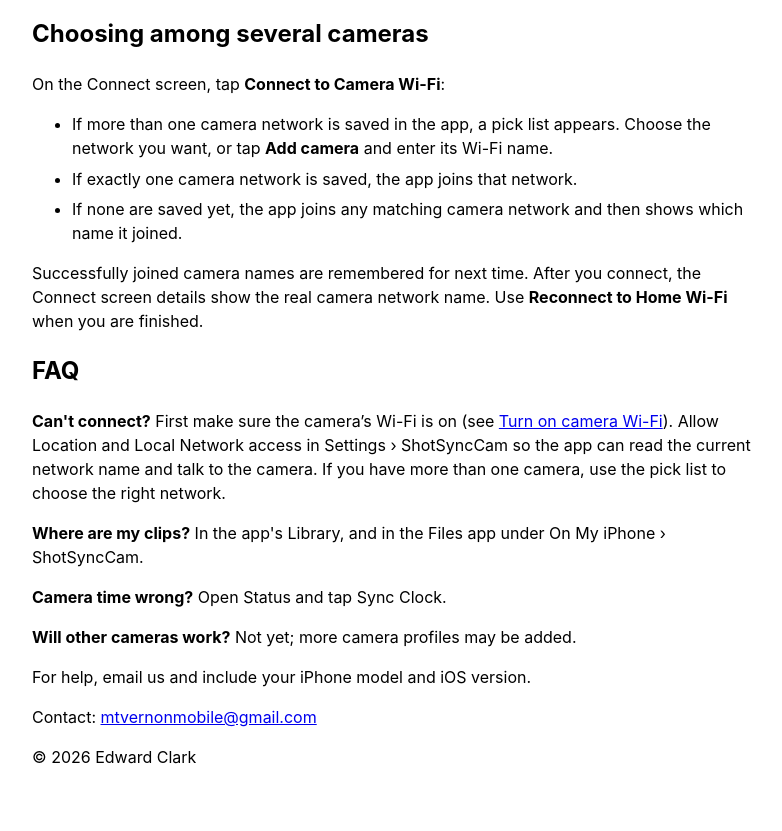
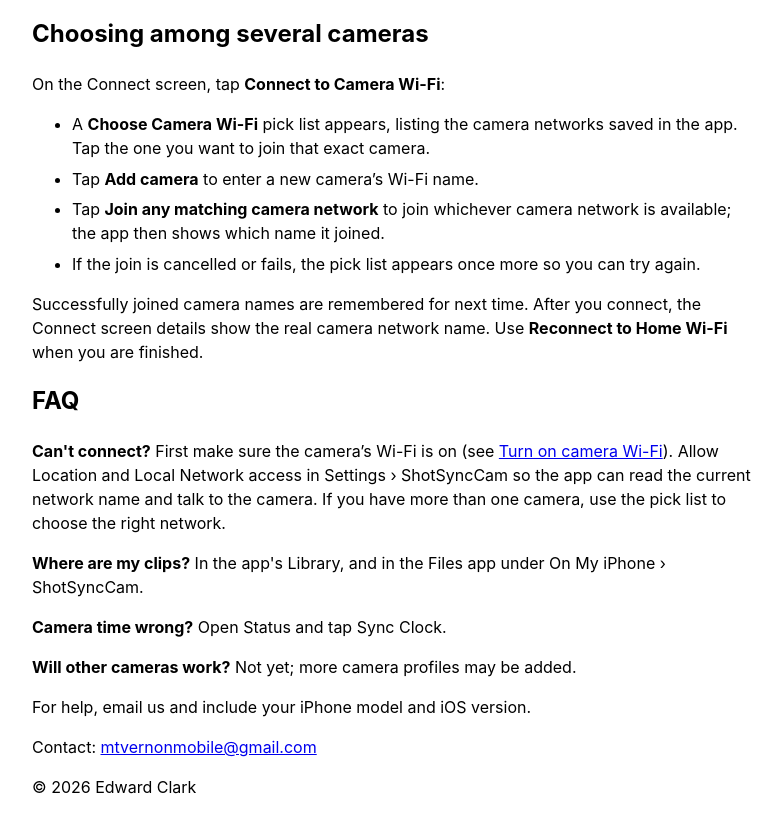
Before and after one commit to eeclarkjr/shotsynccam, a plain HTML site: page support.html in a window 1280 px wide. Shown: the part 2957-3788 px from the top of the page, without its empty margins (248-1030 px from the left). Before the commit the page ends 3758 px from the top, so only its background shows below. Drawn offline with Linux system fonts and the light colour scheme.

Commit message:
Describe the always-shown camera Wi-Fi pick list (ShotSyncCam 1.1.2).

```diff
--- a/support.html
+++ b/support.html
@@ -87,9 +87,10 @@ Example: if <i>S</i> is <code>0xa05df6d0</code>, type <code>fill b 0xa05df6ee +1
 <h2 id="pick-list">Choosing among several cameras</h2>
 <p>On the Connect screen, tap <b>Connect to Camera Wi-Fi</b>:</p>
 <ul>
-<li>If more than one camera network is saved in the app, a pick list appears. Choose the network you want, or tap <b>Add camera</b> and enter its Wi-Fi name.</li>
-<li>If exactly one camera network is saved, the app joins that network.</li>
-<li>If none are saved yet, the app joins any matching camera network and then shows which name it joined.</li>
+<li>A <b>Choose Camera Wi-Fi</b> pick list appears, listing the camera networks saved in the app. Tap the one you want to join that exact camera.</li>
+<li>Tap <b>Add camera</b> to enter a new camera’s Wi-Fi name.</li>
+<li>Tap <b>Join any matching camera network</b> to join whichever camera network is available; the app then shows which name it joined.</li>
+<li>If the join is cancelled or fails, the pick list appears once more so you can try again.</li>
 </ul>
 <p>Successfully joined camera names are remembered for next time. After you connect, the Connect screen details show the real camera network name. Use <b>Reconnect to Home Wi-Fi</b> when you are finished.</p>
 
```
Also changed, not shown: 1 other file.
